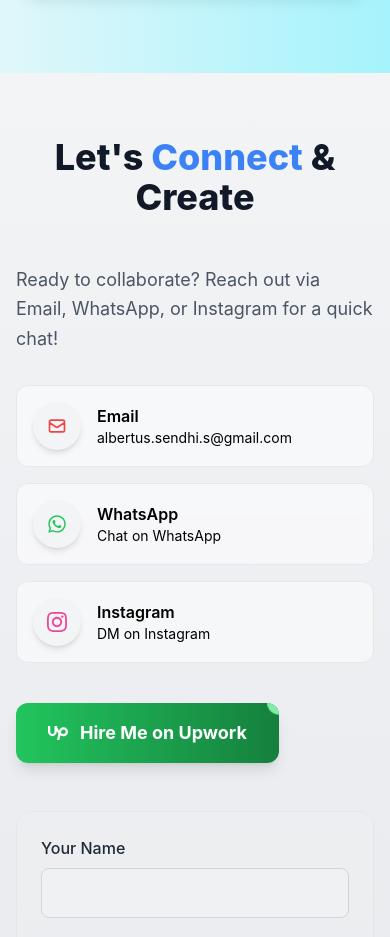
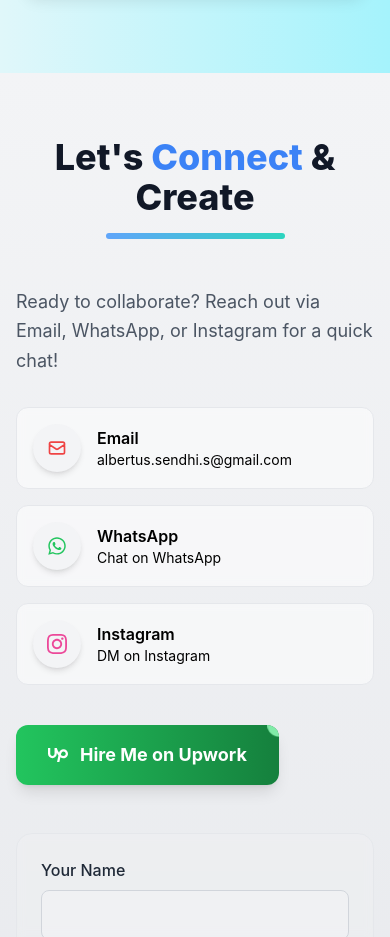
Before and after one commit to sendhi91/justacontent, a React (Create React App) app: page / in a window 390 px wide. Shown: the part 7800-8737 px from the top of the page. Built offline with nearby package versions, Linux system fonts and the light colour scheme.

Commit message:
Add files via upload

```diff
--- a/src/components/Contact.jsx
+++ b/src/components/Contact.jsx
@@ -1,4 +1,3 @@
-
 import React from 'react';
 import { motion, AnimatePresence } from 'framer-motion';
 import { useDarkMode } from '../context/DarkModeContext';
@@ -73,16 +72,24 @@
       } transition-colors duration-300 overflow-hidden`}
     >
       <div className="max-w-7xl mx-auto">
+        <motion.div className="text-center mb-12">
           <motion.h2
             initial={{ opacity: 0, y: -20 }}
             animate={{ opacity: 1, y: 0 }}
             transition={{ duration: 0.6 }}
-          className={`text-4xl md:text-5xl font-extrabold mb-12 text-center ${
+            className={`text-4xl md:text-5xl font-extrabold ${
               darkMode ? 'text-white' : 'text-gray-900'
             }`}
           >
             Let's <span className="text-blue-500">Connect</span> & Create
           </motion.h2>
+          <motion.div
+            initial={{ scaleX: 0 }}
+            animate={{ scaleX: 1 }}
+            transition={{ duration: 0.8, ease: "easeOut" }}
+            className="h-1.5 bg-gradient-to-r from-blue-400 to-teal-400 rounded-full mx-auto w-1/2 max-w-xs mt-4"
+          />
+        </motion.div>
 
         <motion.div
           variants={containerVariants}
@@ -137,7 +144,6 @@
                     }`}>
                       {method.value}
                     </p>
-
                   </div>
                 </motion.a>
               ))}
```
Lines whose indentation alone changed are shown as unchanged.
